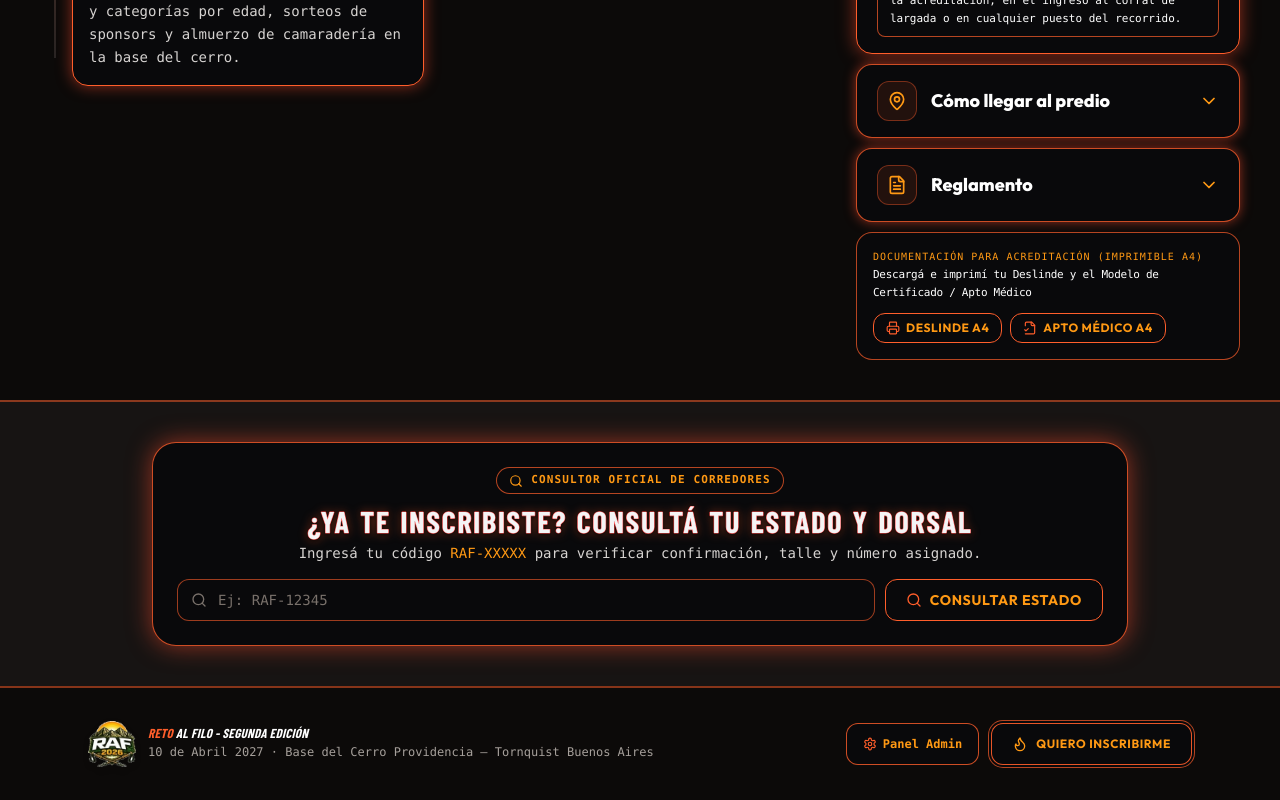
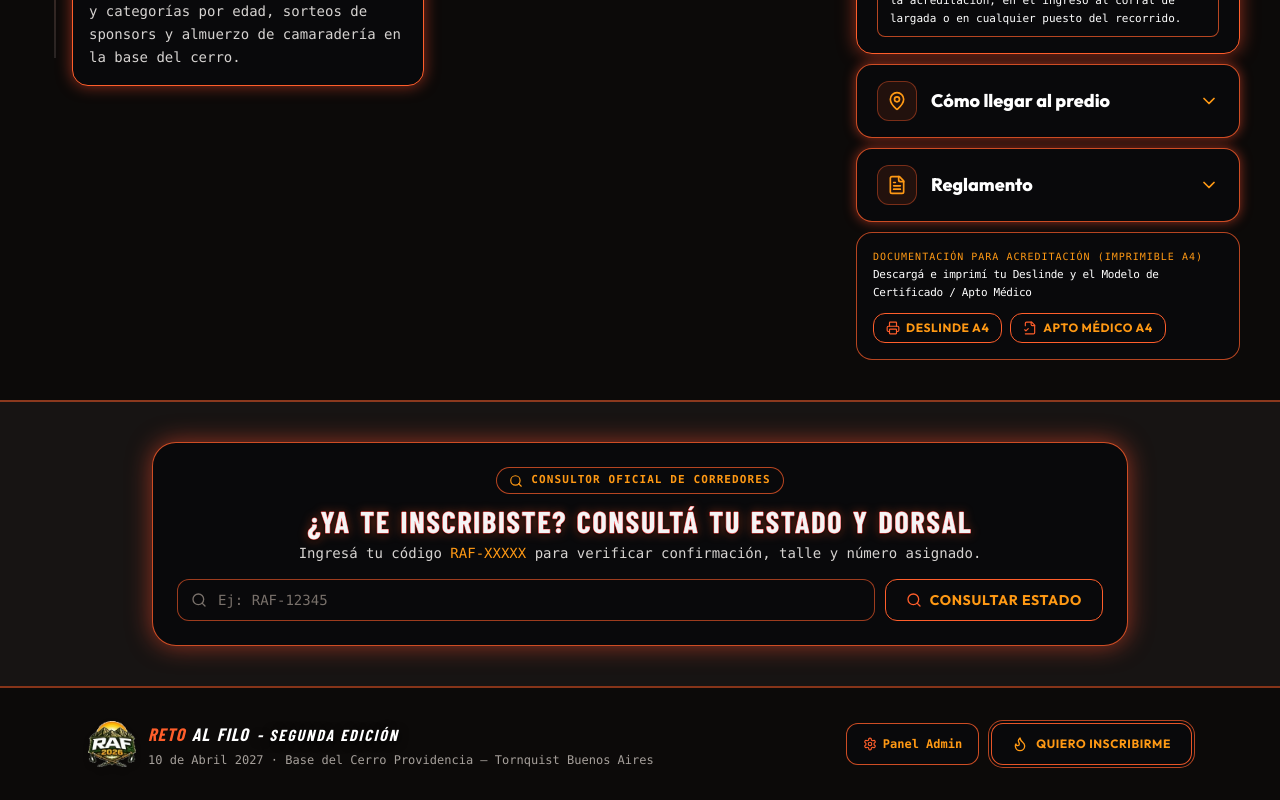
Before and after one commit to lucciancia20-alt/reto-al-filo-web, a React (Vite) app: page / in a window 1280 px wide. Shown: the part 3960-4760 px from the top of the page. Built offline with nearby package versions, Linux system fonts and the light colour scheme; no server answers; a web font is replaced by a local one.

Commit message:
Mejora espaciado y legibilidad de marca y edicion en Footer

```diff
--- a/src/components/Footer.jsx
+++ b/src/components/Footer.jsx
@@ -20,9 +20,6 @@ export default function Footer({
   const titleWords = raceTitle.trim().split(/\s+/);
   const firstTitleWord = titleWords[0] || '';
   const restTitleWords = titleWords.slice(1).join(' ');
-  const restWithEdition = [restTitleWords, expandedEdition ? `- ${expandedEdition}` : '']
-    .filter(Boolean)
-    .join(' ');
 
   return (
     <footer className="bg-stone-950 border-t-2 border-orange-500/50 py-6 sm:py-8 text-stone-400">
@@ -36,9 +33,16 @@ export default function Footer({
             className="w-11 h-11 sm:w-12 sm:h-12 object-contain drop-shadow-md shrink-0"
           />
           <div>
-            <p className="hero-title-athletic text-xs sm:text-[13px] leading-none uppercase">
-              <span className="text-[var(--theme-primary)]">{firstTitleWord}</span>
-              {restWithEdition && <span className="text-white"> {restWithEdition}</span>}
+            <p className="flex flex-wrap items-baseline gap-x-2 leading-tight uppercase">
+              <span className="hero-title-athletic text-base sm:text-lg tracking-[0.06em] [word-spacing:0.1em]">
+                <span className="text-[var(--theme-primary)]">{firstTitleWord}</span>
+                {restTitleWords && <span className="text-white"> {restTitleWords}</span>}
+              </span>
+              {expandedEdition && (
+                <span className="hero-subtitle-edition font-bold text-sm sm:text-base tracking-[0.12em] text-white">
+                  - {expandedEdition}
+                </span>
+              )}
             </p>
             <p className="mt-1 text-xs text-stone-400">
               {formattedFullDate} · {raceConfig.locationName}
```
